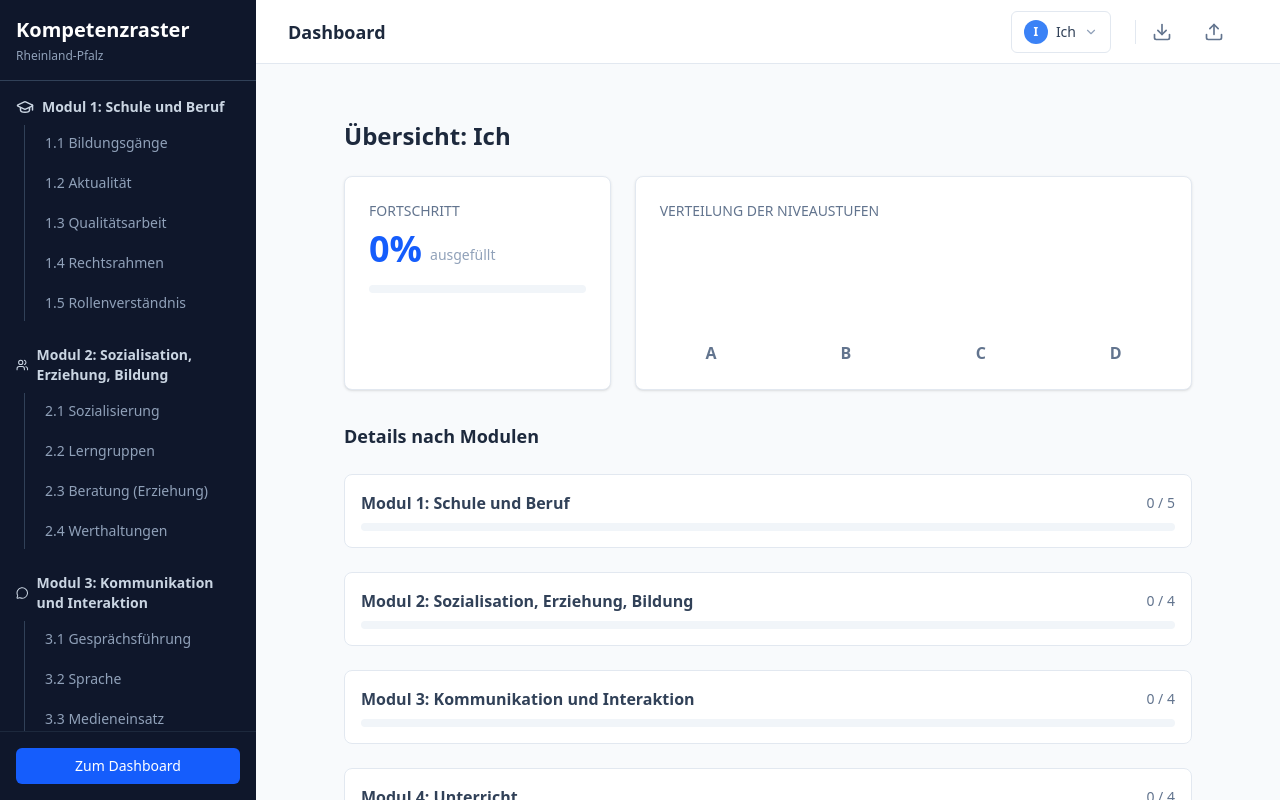
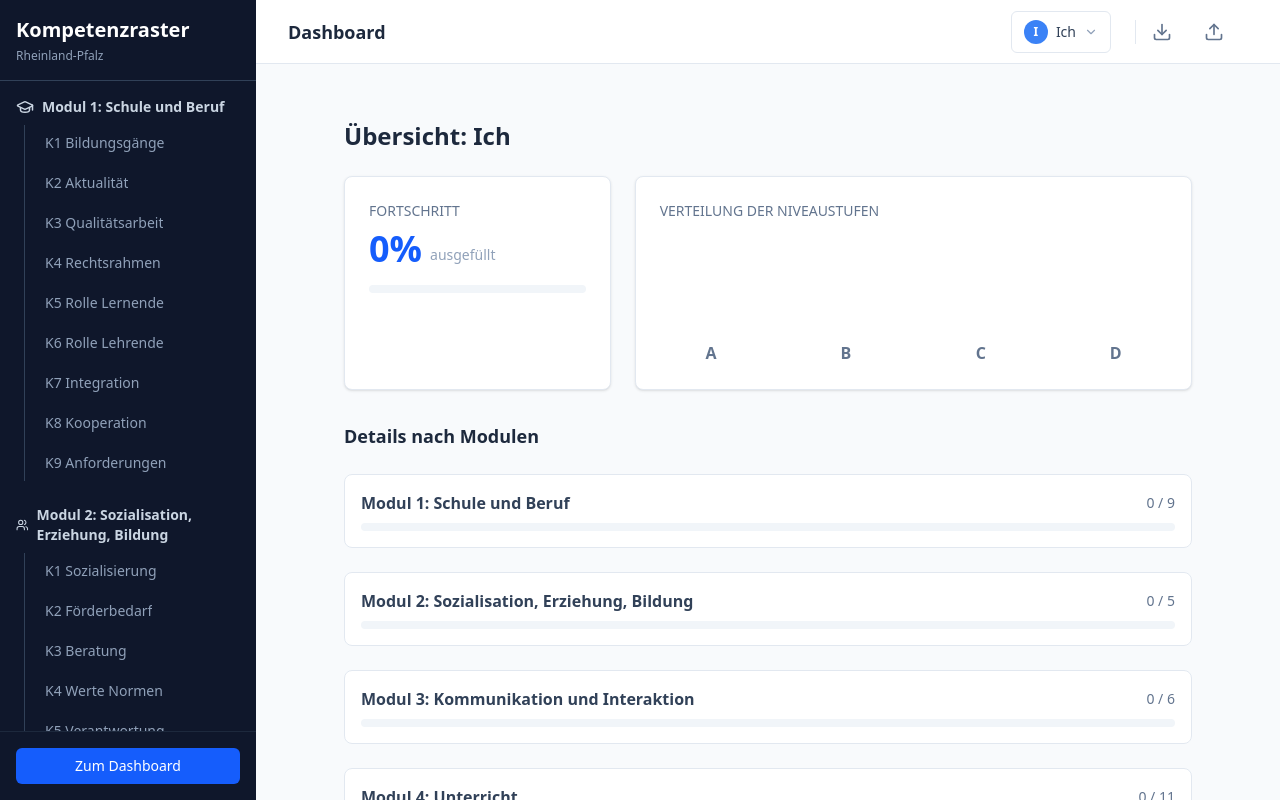
Before and after one commit to nnbiech95-cpu/Beratung, a React (Vite) app: page / in a window 1280 px wide. Built offline with nearby package versions, Linux system fonts and the light colour scheme.

Commit message:
Update data structure to match image exactly

```diff
--- a/src/data.ts
+++ b/src/data.ts
@@ -7,12 +7,12 @@ export const modules: Module[] = [
     subModules: [
       {
         id: 'm1-k1',
-        title: '1.1 Bildungsgänge',
+        title: 'K1 Bildungsgänge',
         competences: [
           {
             id: 'c1-1',
-            title: 'Kenntnis der Bildungsgänge',
-            description: 'Ich kenne die verschiedenen Bildungsgänge und ihre Anforderungen.',
+            title: 'Bildungsgänge',
+            description: 'Kenntnis und Beratung zu Bildungsgängen.',
             levels: {
               A: 'Ich habe einen Überblick über die Bildungsgänge.',
               B: 'Ich kann die Anforderungen der Bildungsgänge beschreiben.',
@@ -24,12 +24,12 @@ export const modules: Module[] = [
       },
       {
         id: 'm1-k2',
-        title: '1.2 Aktualität',
+        title: 'K2 Aktualität',
         competences: [
           {
             id: 'c1-2',
-            title: 'Aktuelle Entwicklungen',
-            description: 'Ich orientiere mein Handeln an aktuellen pädagogischen und gesellschaftlichen Entwicklungen.',
+            title: 'Aktualität',
+            description: 'Orientierung an aktuellen Entwicklungen.',
             levels: {
               A: 'Ich nehme aktuelle Entwicklungen wahr.',
               B: 'Ich integriere aktuelle Themen in meine Arbeit.',
@@ -41,12 +41,12 @@ export const modules: Module[] = [
       },
       {
         id: 'm1-k3',
-        title: '1.3 Qualitätsarbeit',
+        title: 'K3 Qualitätsarbeit',
         competences: [
           {
             id: 'c1-3',
-            title: 'Qualitätsentwicklung',
-            description: 'Ich beteilige mich an der Qualitätsentwicklung der Schule.',
+            title: 'Qualitätsarbeit',
+            description: 'Beteiligung an der Qualitätsentwicklung.',
             levels: {
               A: 'Ich kenne die Konzepte der Qualitätsarbeit.',
               B: 'Ich wirke an Evaluationsmaßnahmen mit.',
@@ -58,12 +58,12 @@ export const modules: Module[] = [
       },
       {
         id: 'm1-k4',
-        title: '1.4 Rechtsrahmen',
+        title: 'K4 Rechtsrahmen',
         competences: [
           {
             id: 'c1-4',
-            title: 'Schulrecht',
-            description: 'Ich wende schulrechtliche Bestimmungen sicher an.',
+            title: 'Rechtsrahmen',
+            description: 'Anwendung schulrechtlicher Bestimmungen.',
             levels: {
               A: 'Ich kenne die wichtigsten Rechtsvorschriften.',
               B: 'Ich handele in Standardsituationen rechtssicher.',
@@ -75,17 +75,85 @@ export const modules: Module[] = [
       },
       {
         id: 'm1-k5',
-        title: '1.5 Rollenverständnis',
+        title: 'K5 Rolle Lernende',
         competences: [
           {
             id: 'c1-5',
-            title: 'Lehrerrolle',
-            description: 'Ich reflektiere mein Rollenverständnis als Lehrkraft.',
+            title: 'Rolle Lernende',
+            description: 'Verständnis der Rolle der Lernenden.',
+            levels: {
+              A: 'Ich nehme die Perspektive der Lernenden wahr.',
+              B: 'Ich berücksichtige die Rolle der Lernenden im Unterricht.',
+              C: 'Ich fördere die aktive Rolle der Lernenden.',
+              D: 'Ich entwickle Konzepte zur Stärkung der Lernendenrolle.'
+            }
+          }
+        ]
+      },
+      {
+        id: 'm1-k6',
+        title: 'K6 Rolle Lehrende',
+        competences: [
+          {
+            id: 'c1-6',
+            title: 'Rolle Lehrende',
+            description: 'Reflexion der eigenen Lehrerrolle.',
             levels: {
               A: 'Ich kenne die Erwartungen an die Lehrerrolle.',
               B: 'Ich fülle meine Rolle bewusst aus.',
               C: 'Ich reflektiere mein Rollenhandeln kritisch.',
               D: 'Ich entwickle mein professionelles Selbstverständnis weiter.'
+            }
+          }
+        ]
+      },
+      {
+        id: 'm1-k7',
+        title: 'K7 Integration',
+        competences: [
+          {
+            id: 'c1-7',
+            title: 'Integration',
+            description: 'Gestaltung von Integrationsprozessen.',
+            levels: {
+              A: 'Ich kenne die Grundlagen der Integration.',
+              B: 'Ich berücksichtige Integrationsaspekte im Unterricht.',
+              C: 'Ich fördere aktiv die Integration aller Schüler.',
+              D: 'Ich entwickle inklusive Konzepte für die Schule.'
+            }
+          }
+        ]
+      },
+      {
+        id: 'm1-k8',
+        title: 'K8 Kooperation',
+        competences: [
+          {
+            id: 'c1-8',
+            title: 'Kooperation',
+            description: 'Zusammenarbeit mit Kollegen und Partnern.',
+            levels: {
+              A: 'Ich bin bereit zur Kooperation.',
+              B: 'Ich arbeite in Teams konstruktiv mit.',
+              C: 'Ich initiiere Kooperationsprojekte.',
+              D: 'Ich vernetze die Schule mit externen Partnern.'
+            }
+          }
+        ]
+      },
+      {
+        id: 'm1-k9',
+        title: 'K9 Anforderungen',
+        competences: [
+          {
+            id: 'c1-9',
+            title: 'Anforderungen',
+            description: 'Umgang mit beruflichen Anforderungen.',
+            levels: {
+              A: 'Ich kenne die Anforderungen des Berufs.',
+              B: 'Ich bewältige die Anforderungen im Alltag.',
+              C: 'Ich gehe professionell mit Belastungen um.',
+              D: 'Ich entwickle Strategien zur Gesunderhaltung.'
             }
           }
         ]
@@ -98,12 +166,12 @@ export const modules: Module[] = [
     subModules: [
       {
         id: 'm2-k1',
-        title: '2.1 Sozialisierung',
+        title: 'K1 Sozialisierung',
         competences: [
           {
             id: 'c2-1',
-            title: 'Soziale Prozesse',
-            description: 'Ich gestalte soziale Prozesse in der Lerngruppe.',
+            title: 'Sozialisierung',
+            description: 'Gestaltung sozialer Prozesse.',
             levels: {
               A: 'Ich nehme soziale Prozesse wahr.',
               B: 'Ich reagiere angemessen auf soziale Dynamiken.',
@@ -115,51 +183,68 @@ export const modules: Module[] = [
       },
       {
         id: 'm2-k2',
-        title: '2.2 Lerngruppen',
+        title: 'K2 Förderbedarf',
         competences: [
           {
             id: 'c2-2',
-            title: 'Gruppenleitung',
-            description: 'Ich leite Lerngruppen professionell.',
+            title: 'Förderbedarf',
+            description: 'Erkennen und Umgang mit Förderbedarf.',
             levels: {
-              A: 'Ich nehme die Lerngruppe als Ganzes wahr.',
-              B: 'Ich gehe auf die Bedürfnisse der Lerngruppe ein.',
-              C: 'Ich steuere Gruppenprozesse zielgerichtet.',
-              D: 'Ich coache Lerngruppen in ihrer Entwicklung.'
+              A: 'Ich erkenne offensichtlichen Förderbedarf.',
+              B: 'Ich leite erste Fördermaßnahmen ein.',
+              C: 'Ich erstelle differenzierte Förderpläne.',
+              D: 'Ich evaluiere Förderkonzepte.'
             }
           }
         ]
       },
       {
         id: 'm2-k3',
-        title: '2.3 Beratung (Erziehung)',
+        title: 'K3 Beratung',
         competences: [
           {
             id: 'c2-3',
-            title: 'Erziehungsberatung',
-            description: 'Ich berate Eltern und Schüler in Erziehungsfragen.',
+            title: 'Beratung',
+            description: 'Beratung in Erziehungsfragen.',
             levels: {
-              A: 'Ich führe einfache Elterngespräche.',
-              B: 'Ich berate bei alltäglichen Erziehungsproblemen.',
-              C: 'Ich führe schwierige Beratungsgespräche lösungsorientiert.',
-              D: 'Ich kooperiere mit außerschulischen Beratungseinrichtungen.'
+              A: 'Ich führe einfache Beratungsgespräche.',
+              B: 'Ich berate bei alltäglichen Problemen.',
+              C: 'Ich führe schwierige Gespräche lösungsorientiert.',
+              D: 'Ich kooperiere mit Beratungseinrichtungen.'
             }
           }
         ]
       },
       {
         id: 'm2-k4',
-        title: '2.4 Werthaltungen',
+        title: 'K4 Werte Normen',
         competences: [
           {
             id: 'c2-4',
-            title: 'Wertevermittlung',
-            description: 'Ich vermittle demokratische Werte und Normen.',
+            title: 'Werte und Normen',
+            description: 'Vermittlung von Werten und Normen.',
             levels: {
-              A: 'Ich kenne die Werte des Grundgesetzes.',
-              B: 'Ich lebe diese Werte im Unterricht vor.',
-              C: 'Ich thematisiere Wertekonflikte im Unterricht.',
-              D: 'Ich initiiere Projekte zur Demokratieerziehung.'
+              A: 'Ich kenne die relevanten Werte und Normen.',
+              B: 'Ich lebe Werte im Unterricht vor.',
+              C: 'Ich thematisiere Wertekonflikte.',
+              D: 'Ich initiiere Projekte zur Werteerziehung.'
+            }
+          }
+        ]
+      },
+      {
+        id: 'm2-k5',
+        title: 'K5 Verantwortung',
+        competences: [
+          {
+            id: 'c2-5',
+            title: 'Verantwortung',
+            description: 'Übernahme von Verantwortung.',
+            levels: {
+              A: 'Ich nehme meine Verantwortung wahr.',
+              B: 'Ich fördere Verantwortungsübernahme bei Schülern.',
+              C: 'Ich übertrage Verantwortung an Schüler.',
+              D: 'Ich entwickle Konzepte zur Verantwortungsförderung.'
             }
           }
         ]
@@ -172,68 +257,102 @@ export const modules: Module[] = [
     subModules: [
       {
         id: 'm3-k1',
-        title: '3.1 Gesprächsführung',
+        title: 'K1 Gesprächsführung',
         competences: [
           {
             id: 'c3-1',
             title: 'Gesprächstechniken',
-            description: 'Ich setze Gesprächstechniken zielgerichtet ein.',
+            description: 'Einsatz von Gesprächstechniken.',
             levels: {
               A: 'Ich kenne grundlegende Gesprächstechniken.',
-              B: 'Ich wende Gesprächstechniken in Übungssituationen an.',
-              C: 'Ich führe Gespräche professionell und zielorientiert.',
-              D: 'Ich leite komplexe Beratungsgespräche souverän.'
+              B: 'Ich wende Gesprächstechniken an.',
+              C: 'Ich führe Gespräche professionell.',
+              D: 'Ich leite komplexe Gespräche souverän.'
             }
           }
         ]
       },
       {
         id: 'm3-k2',
-        title: '3.2 Sprache',
+        title: 'K2 Stimmungen',
         competences: [
           {
             id: 'c3-2',
-            title: 'Sprachvorbild',
-            description: 'Ich bin mir meiner Wirkung als Sprachvorbild bewusst.',
+            title: 'Stimmungen',
+            description: 'Wahrnehmung und Umgang mit Stimmungen.',
             levels: {
-              A: 'Ich drücke mich verständlich aus.',
-              B: 'Ich achte auf fachsprachliche Korrektheit.',
-              C: 'Ich fördere die Sprachkompetenz der Schüler.',
-              D: 'Ich entwickle sprachsensible Unterrichtskonzepte.'
+              A: 'Ich nehme Stimmungen wahr.',
+              B: 'Ich gehe auf Stimmungen ein.',
+              C: 'Ich beeinflusse die Stimmung positiv.',
+              D: 'Ich nutze Stimmungen für Lernprozesse.'
             }
           }
         ]
       },
       {
         id: 'm3-k3',
-        title: '3.3 Medieneinsatz',
+        title: 'K3 Sprache',
         competences: [
           {
             id: 'c3-3',
-            title: 'Medienkompetenz',
-            description: 'Ich setze Medien didaktisch sinnvoll ein.',
+            title: 'Sprache',
+            description: 'Sprachvorbild und Sprachförderung.',
             levels: {
-              A: 'Ich bediene gängige Medien sicher.',
-              B: 'Ich wähle Medien passend zum Lernziel aus.',
-              C: 'Ich leite Schüler zum kritischen Medienumgang an.',
-              D: 'Ich entwickle Medienkonzepte für den Unterricht.'
+              A: 'Ich drücke mich verständlich aus.',
+              B: 'Ich achte auf fachsprachliche Korrektheit.',
+              C: 'Ich fördere die Sprachkompetenz der Schüler.',
+              D: 'Ich entwickle sprachsensible Konzepte.'
             }
           }
         ]
       },
       {
         id: 'm3-k4',
-        title: '3.4 Konflikte',
+        title: 'K4 Medieneinsatz',
         competences: [
           {
             id: 'c3-4',
-            title: 'Konfliktmanagement',
-            description: 'Ich gehe konstruktiv mit Konflikten um.',
+            title: 'Medieneinsatz',
+            description: 'Didaktischer Einsatz von Medien.',
             levels: {
-              A: 'Ich erkenne Konflikte frühzeitig.',
-              B: 'Ich interveniere bei Störungen angemessen.',
-              C: 'Ich vermittle in Konfliktsituationen (Mediation).',
-              D: 'Ich implementiere Konzepte zur Gewaltprävention.'
+              A: 'Ich bediene gängige Medien.',
+              B: 'Ich wähle Medien passend aus.',
+              C: 'Ich leite zum kritischen Medienumgang an.',
+              D: 'Ich entwickle Medienkonzepte.'
+            }
+          }
+        ]
+      },
+      {
+        id: 'm3-k5',
+        title: 'K5 Konflikte',
+        competences: [
+          {
+            id: 'c3-5',
+            title: 'Konflikte',
+            description: 'Umgang mit Konflikten.',
+            levels: {
+              A: 'Ich erkenne Konflikte.',
+              B: 'Ich interveniere angemessen.',
+              C: 'Ich vermittle in Konflikten.',
+              D: 'Ich implementiere Präventionskonzepte.'
+            }
+          }
+        ]
+      },
+      {
+        id: 'm3-k6',
+        title: 'K6 Lernklima',
+        competences: [
+          {
+            id: 'c3-6',
+            title: 'Lernklima',
+            description: 'Gestaltung des Lernklimas.',
+            levels: {
+              A: 'Ich achte auf ein ruhiges Lernklima.',
+              B: 'Ich sorge für eine förderliche Arbeitsatmosphäre.',
+              C: 'Ich schaffe ein motivierendes Lernklima.',
+              D: 'Ich entwickle das Lernklima nachhaltig weiter.'
             }
           }
         ]
@@ -246,16 +365,16 @@ export const modules: Module[] = [
     subModules: [
       {
         id: 'm4-k1',
-        title: '4.1 Kompetenzförderung',
+        title: 'K1 Kompetenz',
         competences: [
           {
             id: 'c4-1',
             title: 'Kompetenzorientierung',
-            description: 'Ich richte meinen Unterricht an Kompetenzen aus.',
+            description: 'Ausrichtung am Kompetenzerwerb.',
             levels: {
-              A: 'Ich kenne die Kompetenzbereiche des Fachs.',
-              B: 'Ich plane Unterrichtsstunden kompetenzorientiert.',
-              C: 'Ich fördere individuelle Kompetenzentwicklungen.',
+              A: 'Ich kenne die Kompetenzbereiche.',
+              B: 'Ich plane kompetenzorientiert.',
+              C: 'Ich fördere individuelle Kompetenzen.',
               D: 'Ich entwickle kompetenzorientierte Curricula.'
             }
           }
@@ -263,51 +382,170 @@ export const modules: Module[] = [
       },
       {
         id: 'm4-k2',
-        title: '4.2 Didaktik',
+        title: 'K2 Didaktik',
         competences: [
           {
             id: 'c4-2',
-            title: 'Unterrichtsplanung',
-            description: 'Ich plane Unterricht fach- und sachgerecht.',
+            title: 'Didaktik',
+            description: 'Didaktische Planung und Durchführung.',
             levels: {
-              A: 'Ich plane einzelne Stunden strukturiert.',
-              B: 'Ich plane Unterrichtsreihen sinnvoll.',
-              C: 'Ich differenziere und individualisiere Lernprozesse.',
-              D: 'Ich evaluiere und optimiere meine Unterrichtsplanung.'
+              A: 'Ich plane Stunden strukturiert.',
+              B: 'Ich begründe didaktische Entscheidungen.',
+              C: 'Ich variiere didaktische Methoden.',
+              D: 'Ich entwickle didaktische Konzepte weiter.'
             }
           }
         ]
       },
       {
         id: 'm4-k3',
-        title: '4.3 Schülerorientierung',
+        title: 'K3 Aufbereitung',
         competences: [
           {
             id: 'c4-3',
-            title: 'Lernvoraussetzungen',
-            description: 'Ich berücksichtige die Lernvoraussetzungen der Schüler.',
+            title: 'Aufbereitung',
+            description: 'Didaktische Aufbereitung von Inhalten.',
             levels: {
-              A: 'Ich nehme die Interessen der Schüler wahr.',
-              B: 'Ich knüpfe an die Lebenswelt der Schüler an.',
-              C: 'Ich beteilige Schüler an der Unterrichtsgestaltung.',
-              D: 'Ich fördere selbstgesteuertes Lernen.'
+              A: 'Ich bereite Inhalte verständlich auf.',
+              B: 'Ich reduziere didaktisch angemessen.',
+              C: 'Ich bereite Inhalte differenziert auf.',
+              D: 'Ich erstelle eigene Lernmaterialien.'
             }
           }
         ]
       },
       {
         id: 'm4-k4',
-        title: '4.4 Fehlerkultur',
+        title: 'K4 Lernumgebung',
         competences: [
           {
             id: 'c4-4',
-            title: 'Umgang mit Fehlern',
-            description: 'Ich nutze Fehler als Lernchance.',
+            title: 'Lernumgebung',
+            description: 'Gestaltung der Lernumgebung.',
+            levels: {
+              A: 'Ich nutze die vorhandene Lernumgebung.',
+              B: 'Ich gestalte die Lernumgebung funktional.',
+              C: 'Ich schaffe eine anregende Lernumgebung.',
+              D: 'Ich entwickle Konzepte zur Raumgestaltung.'
+            }
+          }
+        ]
+      },
+      {
+        id: 'm4-k5',
+        title: 'K5 Vernetzung',
+        competences: [
+          {
+            id: 'c4-5',
+            title: 'Vernetzung',
+            description: 'Vernetzung von Wissen.',
+            levels: {
+              A: 'Ich stelle Bezüge her.',
+              B: 'Ich vernetze Inhalte sinnvoll.',
+              C: 'Ich fördere vernetztes Denken.',
+              D: 'Ich plane fächerübergreifende Projekte.'
+            }
+          }
+        ]
+      },
+      {
+        id: 'm4-k6',
+        title: 'K6 Eröffnung',
+        competences: [
+          {
+            id: 'c4-6',
+            title: 'Eröffnung',
+            description: 'Unterrichtseinstiege gestalten.',
+            levels: {
+              A: 'Ich wähle passende Einstiege.',
+              B: 'Ich motiviere durch Einstiege.',
+              C: 'Ich aktiviere Vorwissen gezielt.',
+              D: 'Ich entwickle innovative Einstiegsszenarien.'
+            }
+          }
+        ]
+      },
+      {
+        id: 'm4-k7',
+        title: 'K7 Fehlerkultur',
+        competences: [
+          {
+            id: 'c4-7',
+            title: 'Fehlerkultur',
+            description: 'Umgang mit Fehlern.',
             levels: {
               A: 'Ich korrigiere Fehler sachlich.',
               B: 'Ich thematisiere Fehlerursachen.',
               C: 'Ich fördere eine positive Fehlerkultur.',
-              D: 'Ich nutze Fehleranalysen zur Unterrichtsentwicklung.'
+              D: 'Ich nutze Fehleranalysen zur Entwicklung.'
+            }
+          }
+        ]
+      },
+      {
+        id: 'm4-k8',
+        title: 'K8 Selbsttätigkeit',
+        competences: [
+          {
+            id: 'c4-8',
+            title: 'Selbsttätigkeit',
+            description: 'Förderung der Selbsttätigkeit.',
+            levels: {
+              A: 'Ich lasse Schüler selbstständig arbeiten.',
+              B: 'Ich leite zu selbstständigem Arbeiten an.',
+              C: 'Ich fördere selbstgesteuerte Lernprozesse.',
+              D: 'Ich ermögliche offene Lernformen.'
+            }
+          }
+        ]
+      },
+      {
+        id: 'm4-k9',
+        title: 'K9 Nachhaltigkeit',
+        competences: [
+          {
+            id: 'c4-9',
+            title: 'Nachhaltigkeit',
+            description: 'Sicherung von Lernergebnissen.',
+            levels: {
+              A: 'Ich sichere Ergebnisse.',
+              B: 'Ich übe und wiederhole sinnvoll.',
+              C: 'Ich fördere nachhaltiges Lernen.',
+              D: 'Ich evaluiere den Lernerfolg langfristig.'
+            }
+          }
+        ]
+      },
+      {
+        id: 'm4-k10',
+        title: 'K10 Evaluation',
+        competences: [
+          {
+            id: 'c4-10',
+            title: 'Evaluation',
+            description: 'Evaluation von Unterricht.',
+            levels: {
+              A: 'Ich hole Feedback ein.',
+              B: 'Ich reflektiere meinen Unterricht.',
+              C: 'Ich nutze Evaluationsergebnisse zur Verbesserung.',
+              D: 'Ich etabliere Feedbackkulturen.'
+            }
+          }
+        ]
+      },
+      {
+        id: 'm4-k11',
+        title: 'K11 Differenzierung',
+        competences: [
+          {
+            id: 'c4-11',
+            title: 'Differenzierung',
+            description: 'Umgang mit Heterogenität.',
+            levels: {
+              A: 'Ich erkenne Unterschiede.',
+              B: 'Ich differenziere Aufgaben.',
+              C: 'Ich individualisiere Lernwege.',
+              D: 'Ich entwickle inklusive Unterrichtskonzepte.'
             }
           }
         ]
@@ -320,68 +558,68 @@ export const modules: Module[] = [
     subModules: [
       {
         id: 'm5-k1',
-        title: '5.1 Diagnostizieren',
+        title: 'K1 Diagnostizieren',
         competences: [
           {
             id: 'c5-1',
-            title: 'Lernstandserhebung',
-            description: 'Ich diagnostiziere Lernvoraussetzungen und Lernprozesse.',
+            title: 'Diagnostizieren',
+            description: 'Diagnose von Lernvoraussetzungen.',
             levels: {
               A: 'Ich nutze einfache Diagnoseinstrumente.',
-              B: 'Ich leite Fördermaßnahmen aus Diagnosen ab.',
+              B: 'Ich leite Maßnahmen aus Diagnosen ab.',
               C: 'Ich setze vielfältige Diagnoseverfahren ein.',
-              D: 'Ich entwickle Diagnosekonzepte für die Schule.'
+              D: 'Ich entwickle Diagnosekonzepte.'
             }
           }
         ]
       },
       {
         id: 'm5-k2',
-        title: '5.2 Fördern',
+        title: 'K2 Fördern',
         competences: [
           {
             id: 'c5-2',
-            title: 'Individuelle Förderung',
-            description: 'Ich fördere Schülerinnen und Schüler individuell.',
+            title: 'Fördern',
+            description: 'Individuelle Förderung.',
             levels: {
               A: 'Ich erkenne Förderbedarf.',
-              B: 'Ich erstelle einfache Förderpläne.',
-              C: 'Ich setze Binnendifferenzierung gezielt ein.',
-              D: 'Ich evaluiere die Wirksamkeit von Fördermaßnahmen.'
+              B: 'Ich erstelle Förderpläne.',
+              C: 'Ich fördere individuell und differenziert.',
+              D: 'Ich evaluiere Fördermaßnahmen.'
             }
           }
         ]
       },
       {
         id: 'm5-k3',
-        title: '5.3 Beraten',
+        title: 'K3 Beraten',
         competences: [
           {
             id: 'c5-3',
-            title: 'Beratungskompetenz',
-            description: 'Ich berate Schüler und Eltern professionell.',
+            title: 'Beraten',
+            description: 'Beratung von Schülern und Eltern.',
             levels: {
-              A: 'Ich informiere über Leistungsstände.',
-              B: 'Ich führe Beratungsgespräche strukturiert.',
-              C: 'Ich berate lösungsorientiert bei Lernschwierigkeiten.',
-              D: 'Ich koordiniere das Beratungsnetzwerk der Schule.'
+              A: 'Ich informiere über Leistungen.',
+              B: 'Ich berate strukturiert.',
+              C: 'Ich berate lösungsorientiert.',
+              D: 'Ich koordiniere Beratungsnetzwerke.'
             }
           }
         ]
       },
       {
         id: 'm5-k4',
-        title: '5.4 Bewerten',
+        title: 'K4 Bewerten',
         competences: [
           {
             id: 'c5-4',
-            title: 'Leistungsbewertung',
-            description: 'Ich bewerte Schülerleistungen transparent und gerecht.',
+            title: 'Bewerten',
+            description: 'Leistungsbewertung.',
             levels: {
-              A: 'Ich kenne die Bewertungsgrundsätze.',
-              B: 'Ich mache Bewertungskriterien transparent.',
-              C: 'Ich nutze vielfältige Formen der Leistungsmessung.',
-              D: 'Ich entwickle Konzepte zur Leistungsmessung weiter.'
+              A: 'Ich kenne Bewertungsgrundsätze.',
+              B: 'Ich bewerte transparent.',
+              C: 'Ich nutze vielfältige Bewertungsformen.',
+              D: 'Ich entwickle Bewertungskonzepte weiter.'
             }
           }
         ]
```
